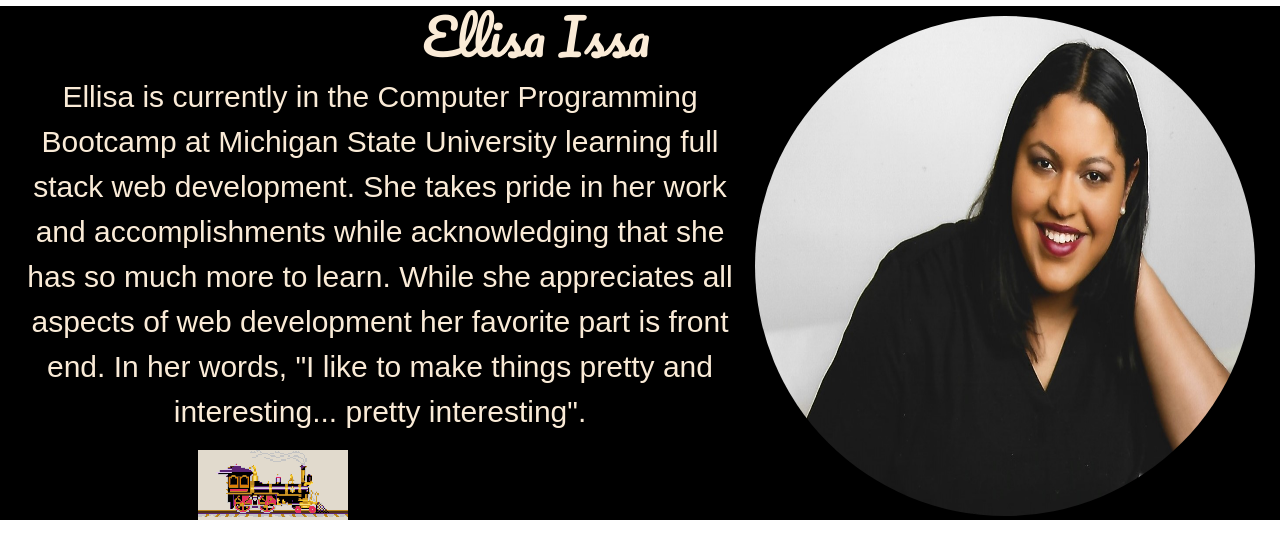
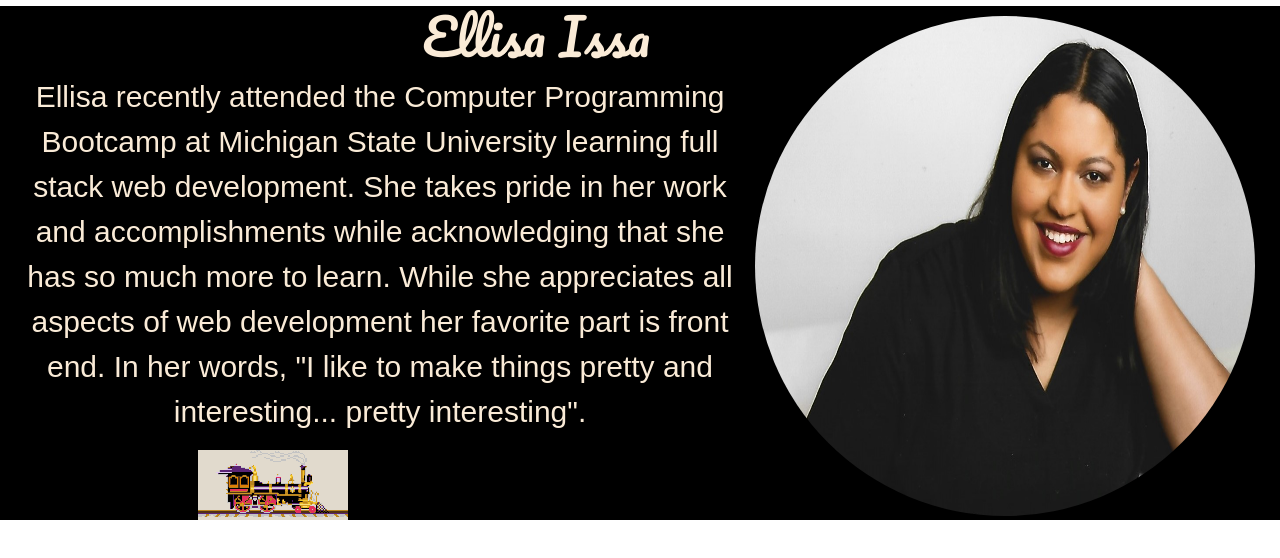
Before and after one commit to ellisaissa/portfolio, a plain HTML site: page index.html in a window 1280 px wide. Shown: the part 108-666 px from the top of the page. Drawn offline with nearby package versions, Linux system fonts and the light colour scheme.

Commit message:
updates
updating pages to reflect updated resume

```diff
--- a/index.html
+++ b/index.html
@@ -54,8 +54,8 @@
   <div class="container-fluid bg-1 text-center">
     <h3><img src="ellisa_headshot_2.jpg" class="textwrap" height="500px" width="500px" style="float:right;" alt="Ellisa" /></h3>
     <h4>Ellisa Issa</h4>
-    <p>Ellisa is currently in the Computer Programming Bootcamp at Michigan State University learning full stack web development. She takes pride in her work and accomplishments while acknowledging that
-      she has so much more to learn.
+    <p>Ellisa recently attended the  Computer Programming Bootcamp at Michigan State University learning full stack web development. She takes pride in her work
+      and accomplishments while acknowledging that she has so much more to learn.
        While she appreciates all aspects of web development her
       favorite part is front end. In her words, "I like to make things pretty and interesting... pretty interesting".
       </p>
```
Also changed, not shown: portfolio.html (+6 -36 lines).
